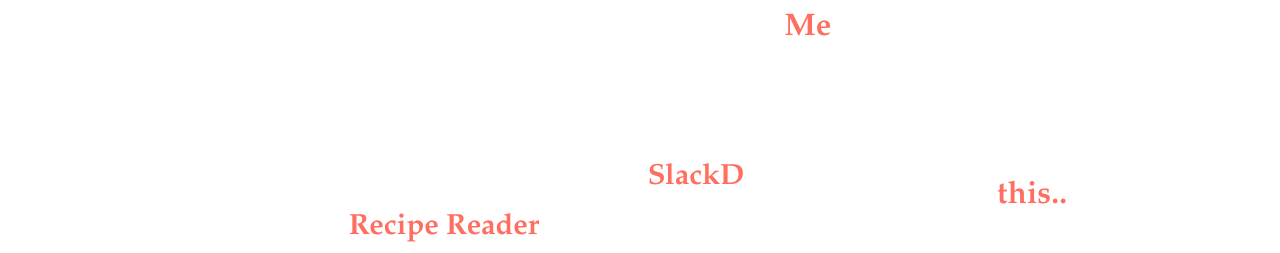
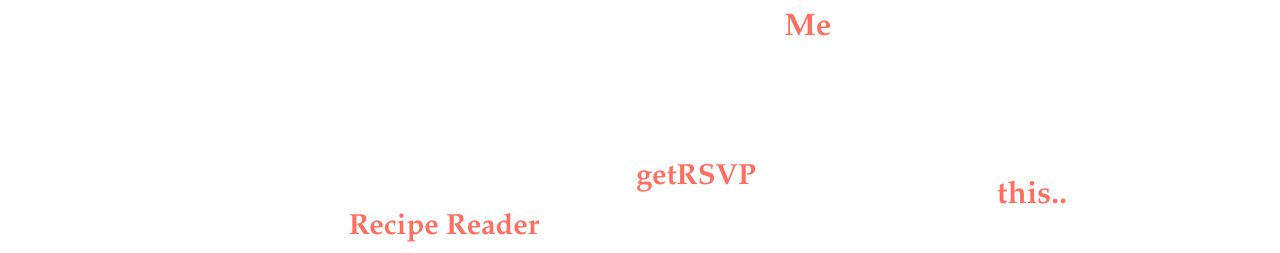
Before and after one commit to lubnanaqvi/me, a React (Create React App) app: page / in a window 1280 px wide. Shown: the part 1890-2143 px from the top of the page. Built offline with nearby package versions, Linux system fonts and the light colour scheme.

Commit message:
accurate info

```diff
--- a/src/components/Footer.js
+++ b/src/components/Footer.js
@@ -22,6 +22,10 @@
     text-align: center;
     width: 100%;
     padding-top: 200px;
+    @media (max-width: 600px) {
+      font-size: 1em;
+      padding-top: 100px;
+    }
   `;
   const StyledDiv = styled.div`
     background-color: #44443d;
--- a/src/projects.json
+++ b/src/projects.json
@@ -11,8 +11,8 @@
   {
     "id": "7",
     "title": "this..",
-    "desc": "I made this portfolio in React with Styled components. This project uses SVG paths to create the animated effect in the background. It was fun migrating it from plain HTML/CSS to React / Styled Components. It is easy to add / remove and change positions of projects in the grid because of the inherent efficiency of React. This project uses SVGIcons and AnimatedSquares components that I later published on npm as plugins.",
-    "tech": ["React", "Styled Components", "CSS Grid"],
+    "desc": "I made this portfolio in React with Styled components. This project uses SVG paths to create the animated effect in the background. It was fun migrating it from plain HTML/CSS to React / Styled Components. It is easy to add / remove and change positions of projects in the grid because of the inherent efficiency of React.",
+    "tech": ["React", "Styled Components", "CSS Grid", "SVG"],
     "fontsize": "1.5rem",
     "top": "20%",
     "left": "45%"
@@ -68,10 +68,11 @@
   },
   {
     "id": "5",
-    "title": "SlackD",
-    "tech": ["Slack OAuth", "ReactJS", "Redux", "Tachyons"],
-    "desc": "This POC uses Slack OAuth API to log in the user and create a digest of all the links posted in their chat history in Slack. They can then search or filter those results.",
+    "title": "getRSVP",
+    "tech": ["JavaScript", "HTML/CSS", "PHP"],
+    "desc": "This is a simple demo of a web based invite that collects RSVPs from the users, checking if they are in the guest-list and saving their response.",
     "fontsize": "1.4rem",
+    "link": "http://torevite.000webhostapp.com",
     "top": "20%",
     "left": "35%"
   }
```
Also changed, not shown: src/App.css (+12 -0 lines).
